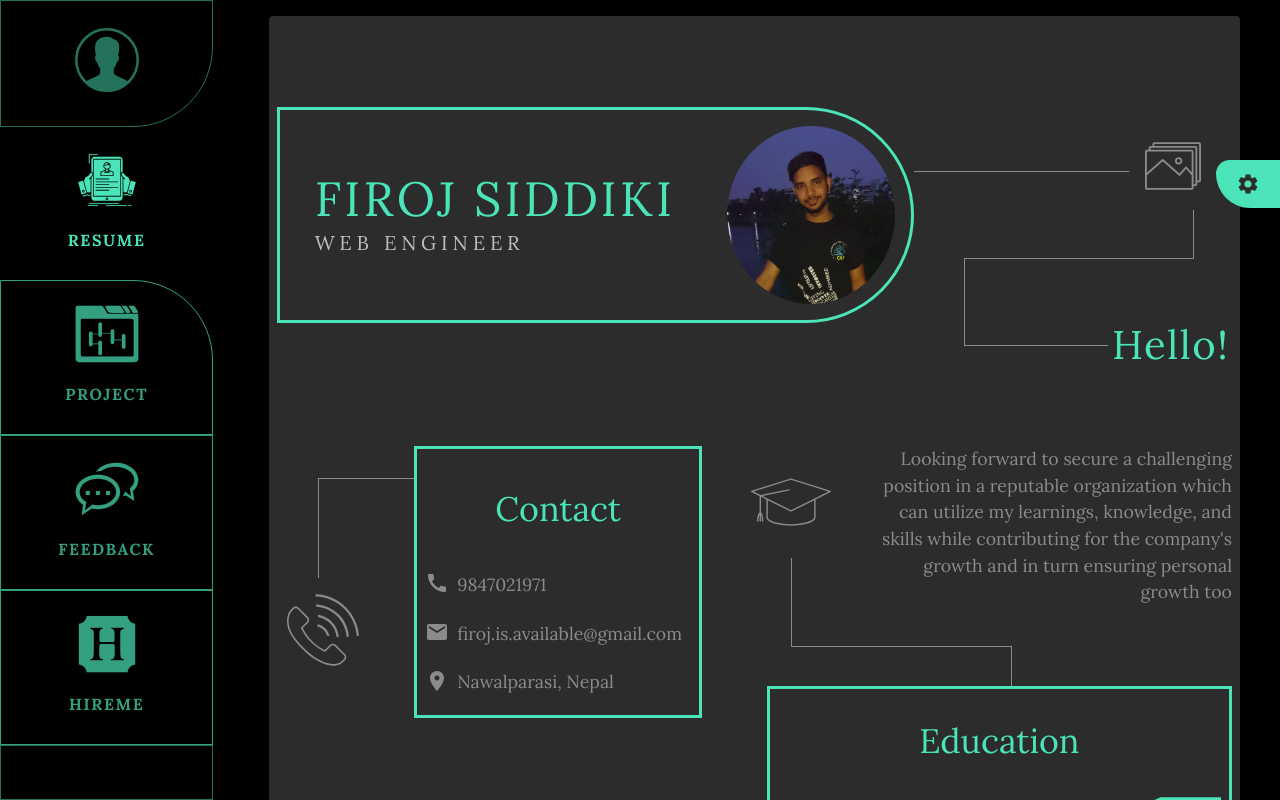
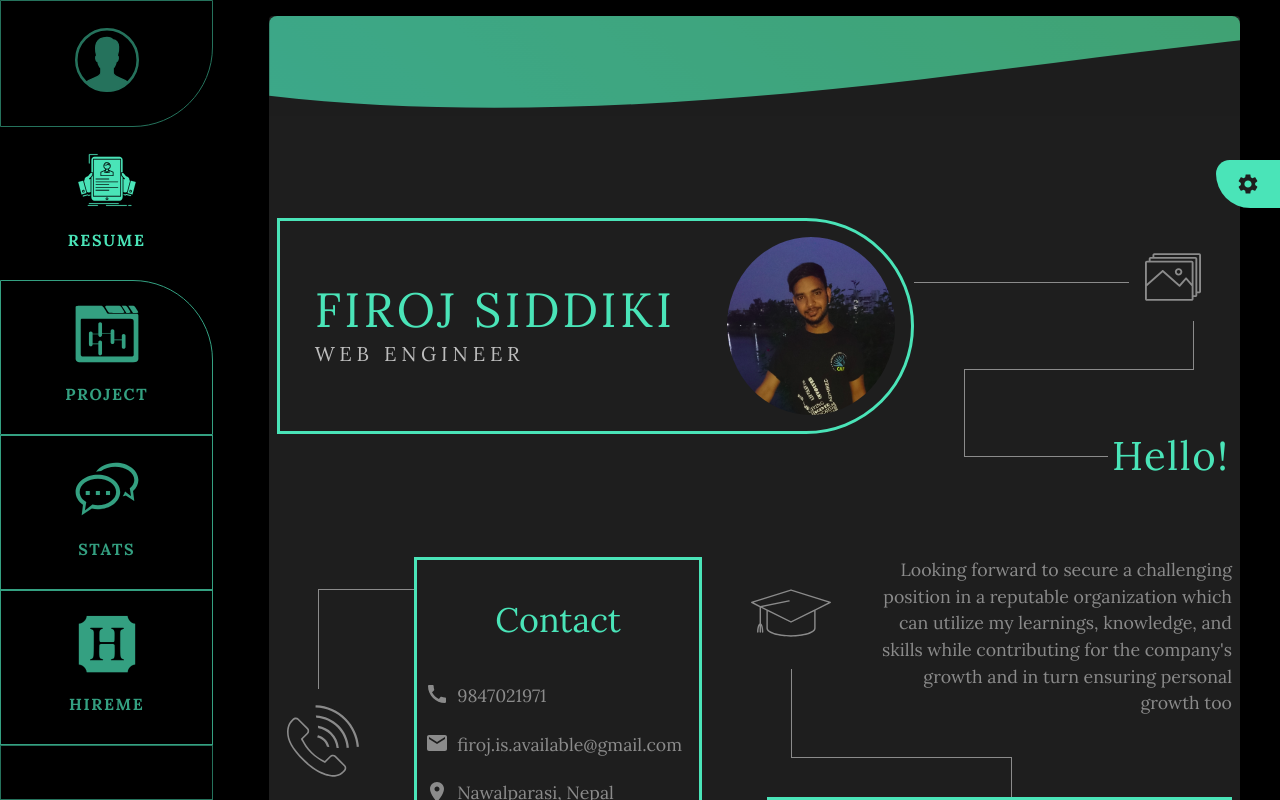
Before and after one commit to fir0j/MyPresenceInInternet, a React (Create React App) app: page / in a window 1280 px wide. Built offline with nearby package versions, Linux system fonts and the light colour scheme.

Commit message:
added wave and gradient

```diff
--- a/src/App.js
+++ b/src/App.js
@@ -57,7 +57,7 @@ function App() {
 
   return (
     <React.Fragment>
-      <GlobalCss />
+      {/* <GlobalCss /> */}
       <ThemeProvider theme={createMuiTheme(myTheme)}>
         <BrowserRouter>
           <Switch>
--- a/src/components/Home.component.js
+++ b/src/components/Home.component.js
@@ -6,7 +6,7 @@ import { Route } from "react-router-dom";
 
 import Resume from "../pages/resume";
 import Project from "../pages/project";
-import Feedback from "../pages/feedback";
+import Stats from "../pages/stats";
 import HireMe from "../pages/hireme";
 
 export default function HomeNav() {
@@ -32,8 +32,8 @@ export default function HomeNav() {
           // scroll window
           // border: "3px solid teal",
           minWidth: "320px",
+
           backgroundColor: theme.palette.common.bg,
-          // background: `linear-gradient(to left,${theme.palette.common.color1},${theme.palette.common.color2})`,
           overflowY: "auto",
           height: "auto",
           paddingTop: theme.spacing(2),
@@ -59,7 +59,7 @@ export default function HomeNav() {
       >
         <Route exact path="/" render={(props) => <Resume />} />
         <Route exact path="/project" render={(props) => <Project />} />
-        <Route exact path="/feedback" render={(props) => <Feedback />} />
+        <Route exact path="/stats" render={(props) => <Stats />} />
         <Route exact path="/hireme" render={(props) => <HireMe />} />
       </Grid>
     </React.Fragment>
--- a/src/components/MobileNav.component.js
+++ b/src/components/MobileNav.component.js
@@ -10,6 +10,7 @@ import { ReactComponent as Resume } from "../assets/resume.svg";
 import { ReactComponent as Hireme } from "../assets/hireme.svg";
 import { ReactComponent as ProjectIcon } from "../assets/projectIcon.svg";
 import { ReactComponent as FeedbackIcon } from "../assets/feedbackIcon.svg";
+
 const useStyles = makeStyles((theme) => ({
   iconDimension: {
     width: "48px",
@@ -127,8 +128,8 @@ export default function MobilieNav() {
                   className={classes.iconDimension}
                 />
               }
-              label="FEEDBACK"
-              to="/feedback"
+              label="STATS"
+              to="/stats"
               component={Link}
               className={classes.tab}
               style={{
--- a/src/components/Navigation.component.js
+++ b/src/components/Navigation.component.js
@@ -232,7 +232,7 @@ export default function Navigation() {
         }}
       />
       <Tab
-        label="Feedback"
+        label="Stats"
         icon={
           <div>
             <FeedbackIcon
@@ -242,7 +242,7 @@ export default function Navigation() {
             />
           </div>
         }
-        to="/feedback"
+        to="/stats"
         component={Link}
         className={classes.tab}
         classes={tabRules}
--- /dev/null
+++ b/src/components/ShapeDivider.component.js
@@ -0,0 +1,110 @@
+import React, { Fragment } from "react";
+import {
+  makeStyles,
+  useTheme,
+  useMediaQuery,
+  Paper,
+  Grid,
+  Typography,
+} from "@material-ui/core";
+
+const useStyles = makeStyles((theme) => ({}));
+
+function HeaderWave() {
+  const classes = useStyles();
+  const theme = useTheme();
+  const matchesXS = useMediaQuery(theme.breakpoints.down("xs"));
+  const matchesMD = useMediaQuery(theme.breakpoints.down("md"));
+  const matchesXL = useMediaQuery(theme.breakpoints.down("xl"));
+
+  return (
+    <Grid
+      item
+      style={{
+        position: "relative",
+        overflow: "hidden",
+        lineHeight: 5,
+        transform: "rotate(0deg)",
+        marginLeft: -theme.spacing(1),
+        marginRight: -theme.spacing(1),
+        borderTopRightRadius: theme.spacing(1),
+        borderTopLeftRadius: theme.spacing(1),
+      }}
+    >
+      <svg
+        data-name="Layer 1"
+        xmlns="http://www.w3.org/2000/svg"
+        viewBox="0 0 1200 120"
+        preserveAspectRatio="none"
+        style={{
+          position: "relative",
+          width: "calc(300% + 1.3px)",
+          height: matchesXL ? (matchesMD ? (matchesXS ? 50 : 80) : 100) : 100,
+          transform: "rotateY(180deg)",
+          background:
+            "linear-gradient(135deg, rgba(90,206,97,1) 0%, rgba(74,228,184,1) 100%)",
+          // background:
+          //   "linear-gradient(135deg, rgba(170,184,110,1) 0%, rgba(180,137,49,1) 100%)",
+          opacity: 0.7,
+          fill: theme.palette.primary.main,
+          // stroke: "#FFF",
+        }}
+      >
+        <path
+          d="M985.66,92.83C906.67,72,823.78,31,743.84,14.19c-82.26-17.34-168.06-16.33-250.45.39-57.84,11.73-114,31.07-172,41.86A600.21,600.21,0,0,1,0,27.35V120H1200V95.8C1132.19,118.92,1055.71,111.31,985.66,92.83Z"
+          className="shape-fill"
+        ></path>
+      </svg>
+    </Grid>
+  );
+}
+
+function FooterWave() {
+  const classes = useStyles();
+  const theme = useTheme();
+  const matchesXS = useMediaQuery(theme.breakpoints.down("xs"));
+  const matchesMD = useMediaQuery(theme.breakpoints.down("md"));
+  const matchesXL = useMediaQuery(theme.breakpoints.down("xl"));
+
+  return (
+    <Grid
+      item
+      style={{
+        position: "relative",
+        overflow: "hidden",
+        lineHeight: 0,
+        transform: "rotate(180deg)",
+        marginLeft: -theme.spacing(1),
+        marginRight: -theme.spacing(1),
+        borderTopRightRadius: theme.spacing(1),
+        borderTopLeftRadius: theme.spacing(1),
+      }}
+    >
+      <svg
+        data-name="Layer 1"
+        xmlns="http://www.w3.org/2000/svg"
+        viewBox="0 0 1200 120"
+        preserveAspectRatio="none"
+        style={{
+          position: "relative",
+          width: "calc(300% + 1.3px)",
+          height: matchesXL ? (matchesMD ? (matchesXS ? 50 : 80) : 100) : 100,
+          transform: "rotateY(180deg)",
+          background:
+            "linear-gradient(135deg, rgba(90,206,97,1) 0%, rgba(74,228,184,1) 100%)",
+          // background:
+          //   "linear-gradient(135deg, rgba(170,184,110,1) 0%, rgba(180,137,49,1) 100%)",
+          opacity: 0.7,
+          fill: theme.palette.primary.main,
+        }}
+      >
+        <path
+          d="M985.66,92.83C906.67,72,823.78,31,743.84,14.19c-82.26-17.34-168.06-16.33-250.45.39-57.84,11.73-114,31.07-172,41.86A600.21,600.21,0,0,1,0,27.35V120H1200V95.8C1132.19,118.92,1055.71,111.31,985.66,92.83Z"
+          className="shape-fill"
+        ></path>
+      </svg>
+    </Grid>
+  );
+}
+
+export { HeaderWave, FooterWave };
--- a/src/customTheme.js
+++ b/src/customTheme.js
@@ -42,7 +42,8 @@ const cyanTheme = {
       // contrastText: "",
     },
     primary: {
-      main: dark,
+      // main: dark,
+      main: "rgb(30, 30, 30)",
       // contrastText: "black",
     },
     secondary: {
--- a/src/pages/feedback.jsx
+++ /dev/null
@@ -1,11 +0,0 @@
-import React, { Fragment } from "react";
-import Grid from "@material-ui/core/Grid";
-export default function Feedback() {
-  return (
-    <Fragment>
-      <Grid item container style={{ height: "100vh" }}>
-        Feedback Page
-      </Grid>
-    </Fragment>
-  );
-}
--- a/src/pages/project.jsx
+++ b/src/pages/project.jsx
@@ -9,6 +9,7 @@ import { ReactComponent as MuiIcon } from "../assets/mui.svg";
 import { ReactComponent as ReactSpringIcon } from "../assets/spring.svg";
 import { ReactComponent as ReduxIcon } from "../assets/redux.svg";
 import { ReactComponent as NodeIcon } from "../assets/node.svg";
+import { HeaderWave, FooterWave } from "../components/ShapeDivider.component";
 
 import {
   makeStyles,
@@ -59,7 +60,6 @@ const useStyles = makeStyles((theme) => ({
     // fill: "rgba(74, 228, 184,0.6)",
   },
 }));
-
 export default function Project() {
   const classes = useStyles();
   const theme = useTheme();
@@ -116,8 +116,19 @@ export default function Project() {
 
   const SortAndFilterControls = () => {
     return (
-      <Grid item container justify="center">
-        <Grid item style={{ marginTop: theme.spacing(1) }}>
+      <Grid
+        item
+        container
+        justify="center"
+        // style={{ marginTop: -theme.spacing(5) }}
+      >
+        <Grid
+          item
+          style={{
+            marginTop: theme.spacing(1),
+            marginBottom: theme.spacing(7),
+          }}
+        >
           <ButtonGroup
             variant="contained"
             color="primary"
@@ -296,7 +307,7 @@ export default function Project() {
                   variant="outlined"
                   color="secondary"
                   icon={getIcon(item)}
-                  style={{ margin: theme.spacing(0.25) }}
+                  style={{ margin: theme.spacing(0.5) }}
                 />
               );
             })}
@@ -371,19 +382,20 @@ export default function Project() {
         <Paper
           elevation={5}
           style={{
+            position: "relative",
             width: "100%",
             height: "auto",
             backgroundColor: theme.palette.primary.main,
-            paddingTop: theme.spacing(1),
             paddingLeft: theme.spacing(1),
             paddingRight: theme.spacing(1),
             marginBottom: theme.spacing(matchesXS ? 20 : 10),
-            // border: "1px solid blue",
           }}
         >
+          <HeaderWave />
           <SortAndFilterControls />
           <DisplayProjects />
           <Pagination />
+          <FooterWave />
         </Paper>
       </Grid>
     </Fragment>
--- a/src/pages/resume.jsx
+++ b/src/pages/resume.jsx
@@ -24,6 +24,7 @@ import LinearProgressGraph from "../components/LinearProgressGraph.component";
 import CircularProgressWithLabel from "../components/CircularProgressWithLabel.component";
 import MenuBookOutlinedIcon from "@material-ui/icons/MenuBookOutlined";
 import Hidden from "@material-ui/core/Hidden";
+import { HeaderWave, FooterWave } from "../components/ShapeDivider.component";
 
 const useStyles = makeStyles((theme) => ({
   container: {
@@ -2030,19 +2031,21 @@ export default function Resume() {
         <Paper
           elevation={5}
           style={{
+            position: "relative",
             width: "100%",
             height: "auto",
             backgroundColor: theme.palette.primary.main,
-            paddingTop: theme.spacing(3),
             paddingLeft: theme.spacing(1),
             paddingRight: theme.spacing(1),
             marginBottom: theme.spacing(matchesXS ? 20 : 10),
           }}
         >
+          <HeaderWave />
           {hello}
           {contact}
           {education}
           {skillsOnDesktop}
+          <FooterWave />
         </Paper>
       </Grid>
     </Fragment>
--- /dev/null
+++ b/src/pages/stats.jsx
@@ -0,0 +1,38 @@
+import React, { Fragment } from "react";
+import {
+  makeStyles,
+  useTheme,
+  useMediaQuery,
+  Paper,
+  Grid,
+  Typography,
+} from "@material-ui/core";
+
+const useStyles = makeStyles((theme) => ({}));
+
+export default function ShapeDivider() {
+  const classes = useStyles();
+  const theme = useTheme();
+  const matchesXS = useMediaQuery(theme.breakpoints.down("xs"));
+
+  return (
+    <Fragment>
+      <Grid item container>
+        <Paper
+          elevation={5}
+          style={{
+            position: "relative",
+            width: "100%",
+            height: "auto",
+            backgroundColor: theme.palette.primary.main,
+            paddingLeft: theme.spacing(1),
+            paddingRight: theme.spacing(1),
+            marginBottom: theme.spacing(matchesXS ? 20 : 10),
+          }}
+        >
+          work in progress
+        </Paper>
+      </Grid>
+    </Fragment>
+  );
+}
```
